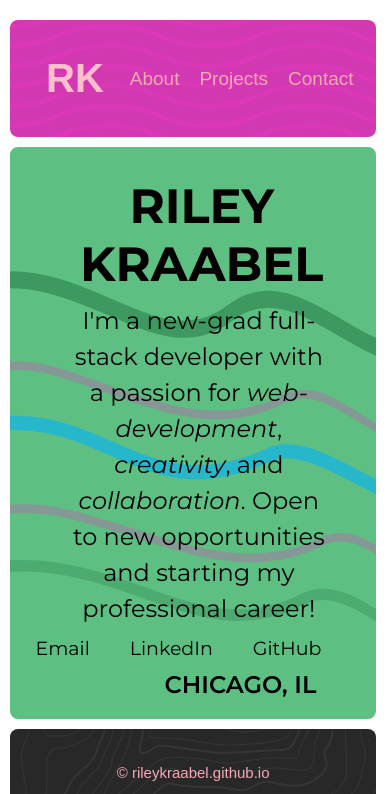
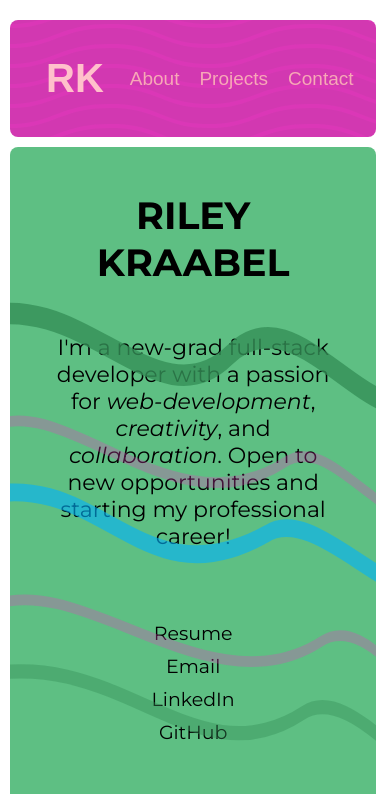
Before and after one commit to rileykraabel/rileykraabel.github.io, a React (Create React App) app: page / in a window 390 px wide. Shown: the top 794 px of the page. Built offline with nearby package versions, Linux system fonts and the light colour scheme; a web font is replaced by a local one.

Commit message:
mobile footer

```diff
--- a/src/App.css
+++ b/src/App.css
@@ -4,8 +4,6 @@ body {
   font-family: "Gabarito", sans-serif;
   font-size: 19px;
   padding: 10px;
-
-  min-width: 350px;
 }
 
 .App {
--- a/src/components/ContentBanner.css
+++ b/src/components/ContentBanner.css
@@ -104,3 +104,43 @@
     padding: 0px 20px;
   }
 }
+
+/* mobile css styling */
+.top-section-mobile {
+  display: flex;
+  flex-direction: column;
+  align-items: center;
+  justify-content: center;
+}
+
+.top-section-mobile p {
+  font-size: 22px;
+  color: black;
+}
+
+.botton-section-mobile {
+  display: flex;
+  flex-direction: column;
+  align-items: center;
+  justify-content: center;
+}
+
+.bottom-section-mobile p {
+  color: black;
+  font-weight: 600;
+}
+
+.links-mobile {
+  display: flex;
+  flex-direction: column;
+  align-items: center;
+  justify-content: center;
+
+  padding: 50px 0px;
+  gap: 10px;
+}
+
+.links-mobile a {
+  text-decoration: none;
+  color: black;
+}
--- a/src/components/ContentBanner.jsx
+++ b/src/components/ContentBanner.jsx
@@ -1,78 +1,22 @@
-import React, { useEffect, useRef, Link } from 'react';
+import React, { useState, useEffect, useRef, Link } from 'react';
 
 import resume from '../assets/Resume.pdf';
+
+import MobileContentBanner from './MobileContentBanner.jsx';
+import DesktopContentBanner from './DesktopContentBanner.jsx';
+
 import './ContentBanner.css';
 
 function ContentBanner() {
-  return (
-    <div className="fullscreen-panel">
-      {/* Squiggly line overlay */}
-      <svg
-        className="squiggly-overlay"
-        viewBox="0 0 100 100"
-        preserveAspectRatio="none"
-        xmlns="http://www.w3.org/2000/svg"
-      >
-        {/* Main flowing wave */}
-        <path
-          d="M-10,20 C20,15 40,35 60,25 C80,15 100,40 120,30"
-          stroke="#359058"
-          strokeWidth="3"
-          fill="none"
-          opacity="0.8"
-        />
+  const [isMobile, setIsMobile] = useState(window.innerWidth <= 500);
 
-        {/* Second wave */}
-        <path
-          d="M-10,45 C25,40 35,60 70,50 C85,45 110,65 120,55"
-          stroke="#03B2FC"
-          strokeWidth="2.5"
-          fill="none"
-          opacity="0.6"
-        />
+    useEffect(() => {
+        const handleResize = () => setIsMobile(window.innerWidth <= 500);
+        window.addEventListener("resize", handleResize);
+        return () => window.removeEventListener("resize", handleResize);
+    }, []);
 
-        {/* Third wave */}
-        <path
-          d="M-10,70 C30,65 50,85 80,75 C95,70 115,90 120,80"
-          stroke="#359058"
-          strokeWidth="2"
-          fill="none"
-          opacity="0.4"
-        />
-
-        {/* Additional subtle waves */}
-        <path
-          d="M-5,35 C15,30 45,50 75,40 C90,35 105,55 125,45"
-          stroke="#E43FC1"
-          strokeWidth="1.5"
-          fill="none"
-          opacity="0.3"
-        />
-
-        <path
-          d="M-5,60 C20,55 55,75 85,65 C100,60 115,80 125,70"
-          stroke="#E43FC1"
-          strokeWidth="1.5"
-          fill="none"
-          opacity="0.3"
-        />
-      </svg>
-
-      <div className="top-section">
-        <h1>RILEY KRAABEL</h1>
-        <p>I'm a new-grad full-stack developer with a passion for <i>web-development</i>, <i>creativity</i>, and <i>collaboration</i>. Open to new opportunities and starting my professional career! </p>
-      </div>
-      <div className="bottom-section">
-        <div className="links">
-          <a href={resume} target="_blank" rel="noopener noreferrer">Resume</a>
-          <a href="mailto:rileykraabel@gmail.com?subject=Let's%20Connect!">Email</a>
-          <a href="https://www.linkedin.com/in/rileykraabel" target="_blank" rel="noopener noreferrer">LinkedIn</a>
-          <a href="https://www.github.com/rileykraabel" target="_blank" rel="noopener noreferrer">GitHub</a>
-        </div>
-        <p>CHICAGO, IL</p>
-      </div>
-    </div>
-  );
+    return isMobile ? <MobileContentBanner /> : <DesktopContentBanner />;
 }
 
 export default ContentBanner;
--- /dev/null
+++ b/src/components/DesktopContentBanner.jsx
@@ -0,0 +1,78 @@
+import React, { useState, useEffect, useRef, Link } from 'react';
+
+import resume from '../assets/Resume.pdf';
+import './ContentBanner.css';
+
+function DesktopContentBanner() {
+  return (
+    <div className="fullscreen-panel">
+      {/* Squiggly line overlay */}
+      <svg
+        className="squiggly-overlay"
+        viewBox="0 0 100 100"
+        preserveAspectRatio="none"
+        xmlns="http://www.w3.org/2000/svg"
+      >
+        {/* Main flowing wave */}
+        <path
+          d="M-10,20 C20,15 40,35 60,25 C80,15 100,40 120,30"
+          stroke="#359058"
+          strokeWidth="3"
+          fill="none"
+          opacity="0.8"
+        />
+
+        {/* Second wave */}
+        <path
+          d="M-10,45 C25,40 35,60 70,50 C85,45 110,65 120,55"
+          stroke="#03B2FC"
+          strokeWidth="2.5"
+          fill="none"
+          opacity="0.6"
+        />
+
+        {/* Third wave */}
+        <path
+          d="M-10,70 C30,65 50,85 80,75 C95,70 115,90 120,80"
+          stroke="#359058"
+          strokeWidth="2"
+          fill="none"
+          opacity="0.4"
+        />
+
+        {/* Additional subtle waves */}
+        <path
+          d="M-5,35 C15,30 45,50 75,40 C90,35 105,55 125,45"
+          stroke="#E43FC1"
+          strokeWidth="1.5"
+          fill="none"
+          opacity="0.3"
+        />
+
+        <path
+          d="M-5,60 C20,55 55,75 85,65 C100,60 115,80 125,70"
+          stroke="#E43FC1"
+          strokeWidth="1.5"
+          fill="none"
+          opacity="0.3"
+        />
+      </svg>
+
+      <div className="top-section">
+        <h1>RILEY KRAABEL</h1>
+        <p>I'm a new-grad full-stack developer with a passion for <i>web-development</i>, <i>creativity</i>, and <i>collaboration</i>. Open to new opportunities and starting my professional career! </p>
+      </div>
+      <div className="bottom-section">
+        <div className="links">
+          <a href={resume} target="_blank" rel="noopener noreferrer">Resume</a>
+          <a href="mailto:rileykraabel@gmail.com?subject=Let's%20Connect!">Email</a>
+          <a href="https://www.linkedin.com/in/rileykraabel" target="_blank" rel="noopener noreferrer">LinkedIn</a>
+          <a href="https://www.github.com/rileykraabel" target="_blank" rel="noopener noreferrer">GitHub</a>
+        </div>
+        <p>CHICAGO, IL</p>
+      </div>
+    </div>
+  );
+}
+
+export default DesktopContentBanner;
--- a/src/components/Footer.jsx
+++ b/src/components/Footer.jsx
@@ -16,7 +16,6 @@ function Footer() {
     }, []);
 
     return isMobile ? <MobileFooter /> : <DesktopFooter />;
-
 }
 
 export default Footer;
--- /dev/null
+++ b/src/components/MobileContentBanner.jsx
@@ -0,0 +1,78 @@
+import React, { useState, useEffect, useRef, Link } from 'react';
+
+import resume from '../assets/Resume.pdf';
+import './ContentBanner.css';
+
+function MobileContentBanner() {
+  return (
+    <div className="fullscreen-panel">
+      {/* Squiggly line overlay */}
+      <svg
+        className="squiggly-overlay"
+        viewBox="0 0 100 100"
+        preserveAspectRatio="none"
+        xmlns="http://www.w3.org/2000/svg"
+      >
+        {/* Main flowing wave */}
+        <path
+          d="M-10,20 C20,15 40,35 60,25 C80,15 100,40 120,30"
+          stroke="#359058"
+          strokeWidth="3"
+          fill="none"
+          opacity="0.8"
+        />
+
+        {/* Second wave */}
+        <path
+          d="M-10,45 C25,40 35,60 70,50 C85,45 110,65 120,55"
+          stroke="#03B2FC"
+          strokeWidth="2.5"
+          fill="none"
+          opacity="0.6"
+        />
+
+        {/* Third wave */}
+        <path
+          d="M-10,70 C30,65 50,85 80,75 C95,70 115,90 120,80"
+          stroke="#359058"
+          strokeWidth="2"
+          fill="none"
+          opacity="0.4"
+        />
+
+        {/* Additional subtle waves */}
+        <path
+          d="M-5,35 C15,30 45,50 75,40 C90,35 105,55 125,45"
+          stroke="#E43FC1"
+          strokeWidth="1.5"
+          fill="none"
+          opacity="0.3"
+        />
+
+        <path
+          d="M-5,60 C20,55 55,75 85,65 C100,60 115,80 125,70"
+          stroke="#E43FC1"
+          strokeWidth="1.5"
+          fill="none"
+          opacity="0.3"
+        />
+      </svg>
+
+      <div className="top-section-mobile">
+        <h1>RILEY KRAABEL</h1>
+        <p>I'm a new-grad full-stack developer with a passion for <i>web-development</i>, <i>creativity</i>, and <i>collaboration</i>. Open to new opportunities and starting my professional career! </p>
+      </div>
+      <div className="bottom-section-mobile">
+        <div className="links-mobile">
+          <a href={resume} target="_blank" rel="noopener noreferrer">Resume</a>
+          <a href="mailto:rileykraabel@gmail.com?subject=Let's%20Connect!">Email</a>
+          <a href="https://www.linkedin.com/in/rileykraabel" target="_blank" rel="noopener noreferrer">LinkedIn</a>
+          <a href="https://www.github.com/rileykraabel" target="_blank" rel="noopener noreferrer">GitHub</a>
+        </div>
+        <p>CHICAGO, IL</p>
+      </div>
+    </div>
+  );
+}
+
+export default MobileContentBanner;
```
Also changed, not shown: src/components/Footer.css.
